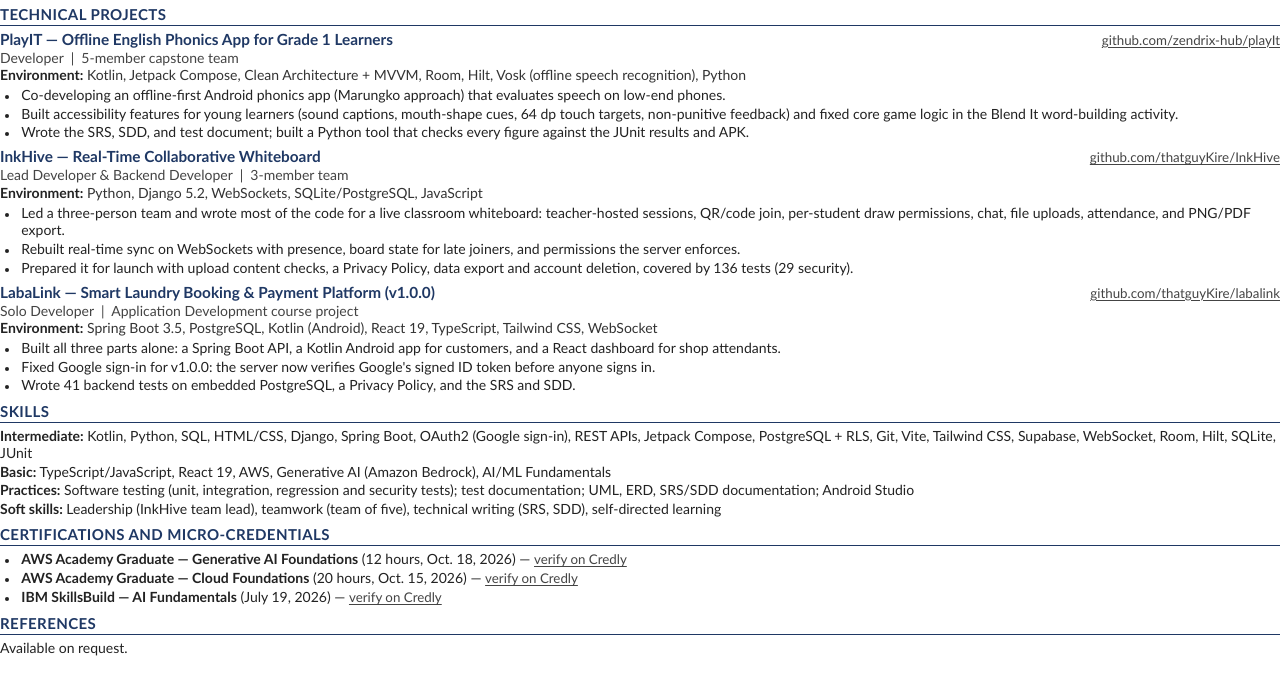
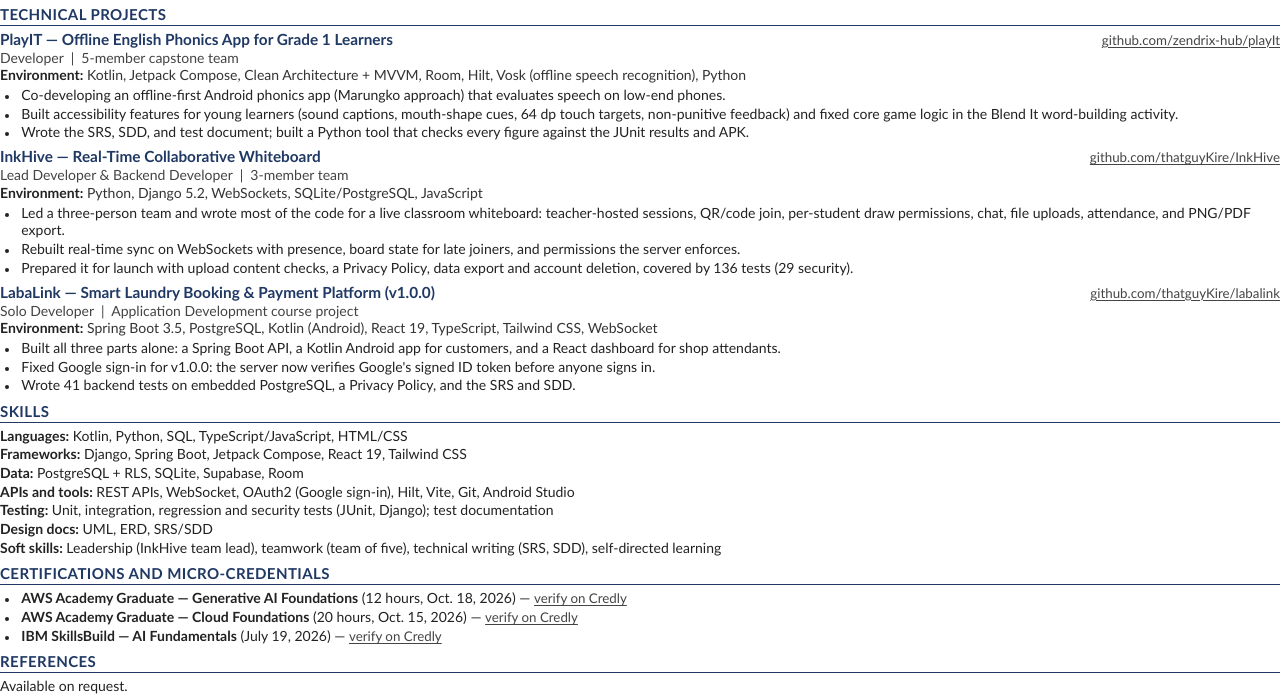
Before and after one commit to thatguyKire/PORTFOLIO, a plain HTML site: page resume/resume.html in a window 1280 px wide. Shown: the part 169-864 px from the top of the page. Before the commit the page ends 825 px from the top, so only its background shows below. Drawn offline with Linux system fonts and the light colour scheme.

Commit message:
Group the resume's skills by type instead of by level

```diff
--- a/resume/resume.html
+++ b/resume/resume.html
@@ -83,9 +83,12 @@ Portfolio</a>
 
 <h2>Skills</h2>
 <div class="skills">
-  <p><b>Intermediate:</b> Kotlin, Python, SQL, HTML/CSS, Django, Spring Boot, OAuth2 (Google sign-in), REST APIs, Jetpack Compose, PostgreSQL + RLS, Git, Vite, Tailwind CSS, Supabase, WebSocket, Room, Hilt, SQLite, JUnit</p>
-  <p><b>Basic:</b> TypeScript/JavaScript, React 19, AWS, Generative AI (Amazon Bedrock), AI/ML Fundamentals</p>
-  <p><b>Practices:</b> Software testing (unit, integration, regression and security tests); test documentation; UML, ERD, SRS/SDD documentation; Android Studio</p>
+  <p><b>Languages:</b> Kotlin, Python, SQL, TypeScript/JavaScript, HTML/CSS</p>
+  <p><b>Frameworks:</b> Django, Spring Boot, Jetpack Compose, React 19, Tailwind CSS</p>
+  <p><b>Data:</b> PostgreSQL + RLS, SQLite, Supabase, Room</p>
+  <p><b>APIs and tools:</b> REST APIs, WebSocket, OAuth2 (Google sign-in), Hilt, Vite, Git, Android Studio</p>
+  <p><b>Testing:</b> Unit, integration, regression and security tests (JUnit, Django); test documentation</p>
+  <p><b>Design docs:</b> UML, ERD, SRS/SDD</p>
   <p><b>Soft skills:</b> Leadership (InkHive team lead), teamwork (team of five), technical writing (SRS, SDD), self-directed learning</p></div>
 
 <h2>Certifications and Micro-credentials</h2>
```
Also changed, not shown: 1 other file.
